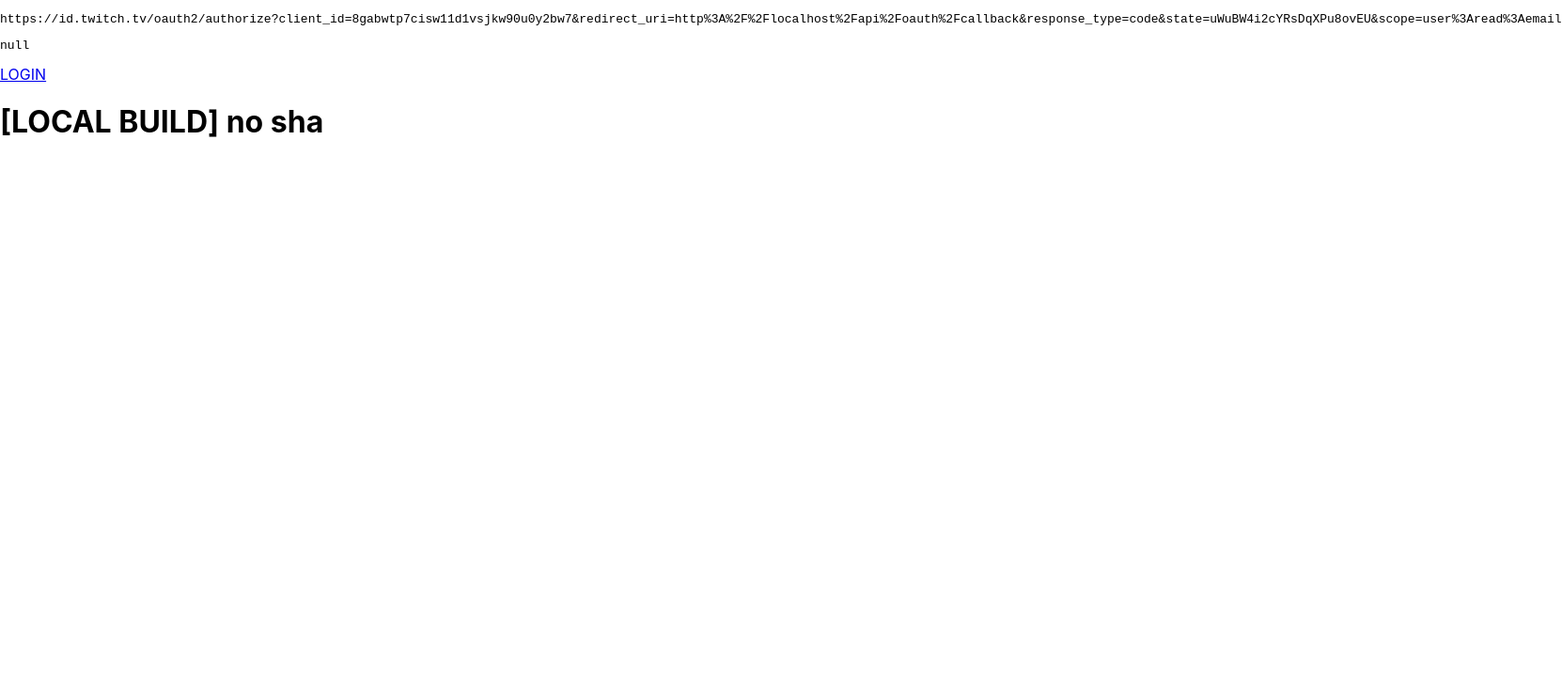
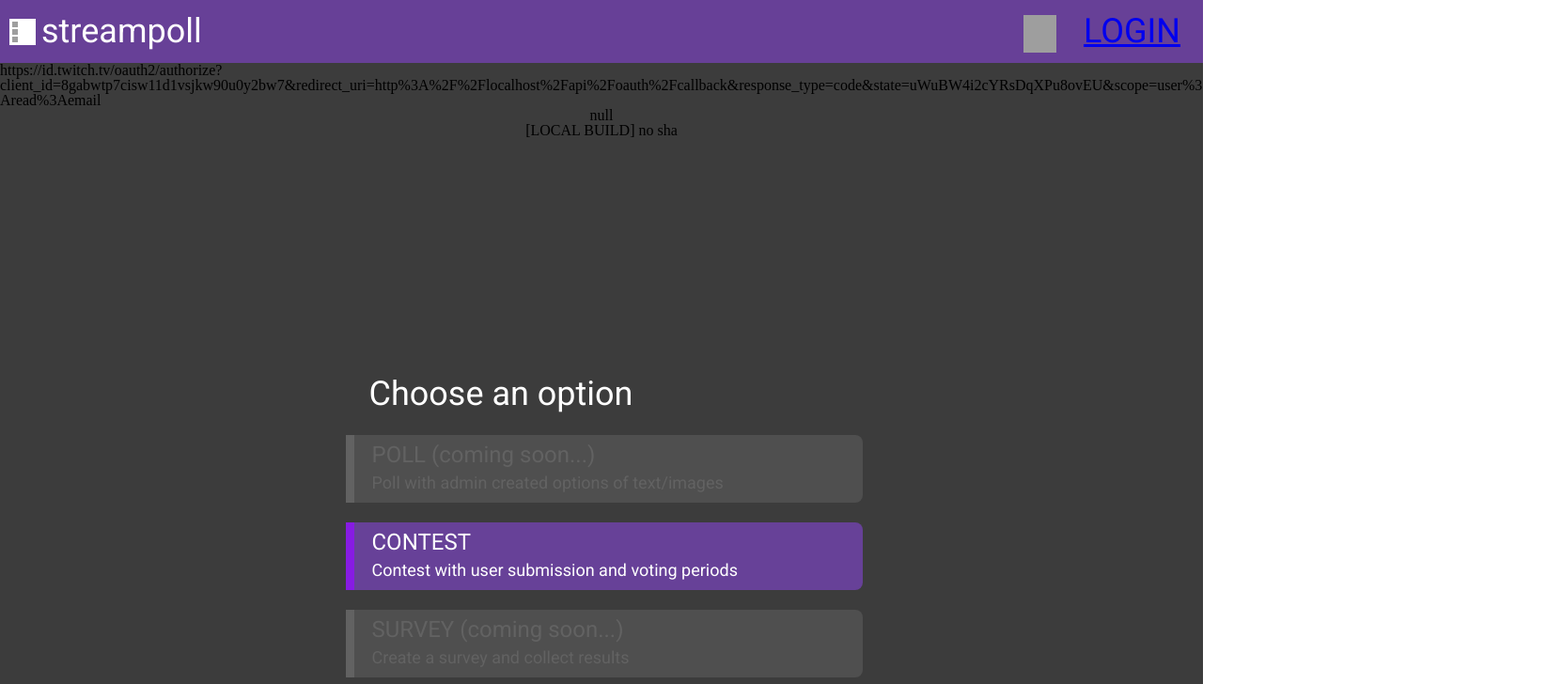
Before and after one commit to alex-oser/streampoll, a React (Create React App) app: page / in a window 1280 px wide. Shown: the top 728 px of the page at 94% size, 1662 px wide, since content can reach past the window. Built offline with nearby package versions, Linux system fonts and the light colour scheme; no server answers; grey boxes are pictures that could not be loaded.

Commit message:
Beginning on UI

```diff
--- a/src/App.tsx
+++ b/src/App.tsx
@@ -11,14 +11,9 @@
 
 const { REACT_APP_BUILD_INFO, REACT_APP_CLIENT_ID } = process.env;
 
-function App() {
+const App = () => {
   const [userData, setUserData] = useState(null);
-
-  console.log(process.env);
-  console.log("REACT_APP_CLIENT_ID", REACT_APP_CLIENT_ID);
-
   const state = nanoid(22);
-  console.log(state);
 
   const paramsMap: any = {
     client_id: REACT_APP_CLIENT_ID,
@@ -39,6 +34,7 @@
     })
       .then((res) => res.json())
       .then((res) => {
+        console.log("response is " + JSON.stringify(res))
         if (!res.error) {
           setUserData(res)
         }
@@ -47,20 +43,139 @@
 
   return (
     <Router>
-      <div className="Login">
-        <pre>{loginUrl}</pre>
+      <div className="create-poll">
+        <Header vector={CreatePollData.headerProps.vector} logoProps={CreatePollData.headerProps.logoProps} userData={userData} loginUrl={loginUrl} />
+        <div style={{wordBreak: "break-word"}}>{loginUrl}</div>
         <pre>{JSON.stringify(userData)}</pre>
-
-        {userData ? (
-          <a href="/api/logout">LOG OUT</a>
-        ) : (
-          <a href={loginUrl}>LOGIN</a>
-        )}
-
         <h1>{REACT_APP_BUILD_INFO}</h1>
+        <CreatePollOptions
+          basicPollProps={CreatePollData.basicPollData}
+          contestProps={CreatePollData.contestData}
+          surveyProps={CreatePollData.surveyData}
+        />
       </div>
     </Router>
   );
 }
 
+const CreatePollOptions = (props: any) => {
+  const { basicPollProps, contestProps, surveyProps } = props;
+
+  return (
+    <div>
+      <div className="choose-poll-title valign-text-middle roboto-normal-white-36px">Choose an option</div>
+      <PollOption
+        title={basicPollProps.title}
+        description={basicPollProps.description}
+        isActive={false}
+      />
+      <PollOption
+        title={contestProps.title}
+        description={contestProps.description}
+      />
+      <PollOption
+        title={surveyProps.title}
+        description={surveyProps.description}
+        isActive={false}
+      />
+    </div>
+      );
+}
+
+
+const Header = (props: any) => {
+  const { vector, logoProps, userData, loginUrl } = props;
+  console.log("login url is " + loginUrl)
+  return (
+    <div className="header">
+      <Logo
+        ellipse3={logoProps.ellipse3}
+        ellipse4={logoProps.ellipse4}
+        ellipse5={logoProps.ellipse5}
+        logonameI6961069={logoProps.logonameI6961069}
+      />
+      <div className="connect">
+        <img className="vector" src={vector} />
+        <div className="text-1 valign-text-middle roboto-normal-white-36px">
+          { userData ? (
+            <a href="/api/logout">hi {userData.display_name}</a>
+          ) : (
+            <a href={loginUrl}>LOGIN</a>
+          )}
+        </div>
+      </div>
+    </div>
+  );
+}
+
+
+const Logo = (props: any) => {
+  const { ellipse3, ellipse4, ellipse5, logonameI6961069 } = props;
+
+  return (
+    <div className="logo">
+      <div className="overlap-group">
+        <img className="ellipse-3" src={ellipse3} />
+        <img className="ellipse-" src={ellipse4} />
+        <img className="ellipse-" src={ellipse5} />
+      </div>
+      <h1 className="logo-name-i6961069 valign-text-middle roboto-normal-white-36px">{logonameI6961069}</h1>
+    </div>
+  );
+}
+
+
+const PollOption = (props: any) => {
+  const { title, description, isActive = true } = props;
+
+  return (
+    <div className={"poll-option-inactive " + (isActive === true ? "poll-option-active" : "")}>
+      <div className={isActive === true ? "poll-option-active-accent" : "poll-option-inactive-accent"}></div>
+      <div className="auto-flex">
+        <div className={"poll-option-title-i12 valign-text-middle " + (isActive == true ? "roboto-normal-white-24px" : "roboto-normal-storm-dust-24px")}>
+          {title}
+        </div>
+        <div className={"poll-option-text-i12 valign-text-middle " + (isActive == true ? "roboto-normal-white-18px" : "roboto-normal-storm-dust-18px")}>
+          {description}
+        </div>
+      </div>
+    </div>
+  );
+}
+
+const logoData = {
+    ellipse3: "https://anima-uploads.s3.amazonaws.com/projects/6043f71a550d896f1a967344/releases/6043f79a8cf12c0a1acfc6db/img/ellipse-3@2x.svg",
+    ellipse4: "https://anima-uploads.s3.amazonaws.com/projects/6043f71a550d896f1a967344/releases/6043f79a8cf12c0a1acfc6db/img/ellipse-3@2x.svg",
+    ellipse5: "https://anima-uploads.s3.amazonaws.com/projects/6043f71a550d896f1a967344/releases/6043f79a8cf12c0a1acfc6db/img/ellipse-3@2x.svg",
+    logonameI6961069: "streampoll",
+};
+
+const headerData = {
+    vector: "https://anima-uploads.s3.amazonaws.com/projects/6043f71a550d896f1a967344/releases/6043f79a8cf12c0a1acfc6db/img/vector@2x.svg",
+    text1: "connect",
+    logoProps: logoData,
+};
+
+const basicPollData = {
+    title: "POLL (coming soon...)",
+    description: "Poll with admin created options of text/images",
+};
+
+const contestData = {
+    title: "CONTEST",
+    description: "Contest with user submission and voting periods",
+};
+
+const surveyData = {
+    title: "SURVEY (coming soon...)",
+    description: "Create a survey and collect results",
+};
+
+const CreatePollData = {
+    headerProps: headerData,
+    basicPollData,
+    contestData,
+    surveyData,
+};
+
 export default App;
--- a/src/index.css
+++ b/src/index.css
@@ -1,13 +1,178 @@
-body {
-  margin: 0;
-  font-family: -apple-system, BlinkMacSystemFont, 'Segoe UI', 'Roboto', 'Oxygen',
-    'Ubuntu', 'Cantarell', 'Fira Sans', 'Droid Sans', 'Helvetica Neue',
-    sans-serif;
-  -webkit-font-smoothing: antialiased;
-  -moz-osx-font-smoothing: grayscale;
+@import url("https://cdnjs.cloudflare.com/ajax/libs/meyer-reset/2.0/reset.min.css");
+@import url("https://fonts.googleapis.com/css?family=Roboto:700,400");
+* {
+  box-sizing: border-box;
 }
-
-code {
-  font-family: source-code-pro, Menlo, Monaco, Consolas, 'Courier New',
-    monospace;
+.create-poll {
+  align-items: center;
+  background-color: var(--masala);
+  display: flex;
+  flex-direction: column;
+  height: 100vh;
+  width: 100%;
 }
+.create-poll .auto-flex {
+  align-items: flex-start;
+  display: flex;
+  flex-direction: column;
+  margin-bottom: 5.84px;
+  margin-left: 19px;
+  min-height: 56px;
+  width: 522px;
+}
+.create-poll .choose-poll-title {
+  height: 46px;
+  letter-spacing: 0px;
+  margin-left: 7px;
+  margin-top: 249px;
+  min-height: 46px;
+  text-align: center;
+  width: 327px;
+}
+.create-poll .connect {
+  align-items: right;
+  display: flex;
+  height: 44px;
+  margin-left: auto;
+  margin-top: 1px;
+  min-width: 181px;
+}
+.create-poll .ellipse- {
+  height: 6px;
+  margin-top: 2px;
+  width: 6px;
+}
+.create-poll .ellipse-3 {
+  height: 6px;
+  width: 6px;
+}
+.create-poll .header {
+  align-items: center;
+  background-color: var(--royal-purple);
+  display: flex;
+  height: 67px;
+  width: 100%;
+  padding: 0 10px;
+}
+.create-poll .logo {
+  align-items: flex-start;
+  display: flex;
+  height: 47px;
+  justify-content: flex-end;
+  min-width: 239px;
+  padding: 2px 0;
+}
+.create-poll .logo-name-i6961069 {
+  height: 42px;
+  letter-spacing: 0px;
+  margin-left: 6px;
+  min-height: 42px;
+  width: 219px;
+}
+.create-poll .overlap-group {
+  align-items: flex-start;
+  align-self: center;
+  background-color: white;
+  display: flex;
+  flex-direction: column;
+  margin-top: 1px;
+  min-height: 28px;
+  padding: 3px;
+  width: 28px;
+}
+.create-poll .poll-option-inactive {
+  align-items: center;
+  background-color: var(--abbey);
+  border-radius: 8px;
+  display: flex;
+  margin-left: 5px;
+  margin-top: 21px;
+  min-width: 549px;
+}
+.create-poll .poll-option-active {
+  background-color: var(--royal-purple-2);
+}
+.create-poll .poll-option-inactive-accent {
+  background-color: var(--storm-dust);
+  height: 72px;
+  width: 9px;
+}
+.create-poll .poll-option-active-accent {
+  background-color: var(--electric-violet);
+  height: 72px;
+  width: 9px;
+}
+.create-poll .poll-option-text-i12 {
+  height: 20px;
+  letter-spacing: 0px;
+  margin-top: 5px;
+  min-height: 20px;
+  width: 522px;
+}
+.create-poll .poll-option-title-i12 {
+  height: 31px;
+  letter-spacing: 0px;
+  min-height: 31px;
+  width: 454px;
+}
+.create-poll .text-1 {
+  height: 42px;
+  letter-spacing: 0px;
+  margin-left: 15px;
+  min-height: 42px;
+  min-width: 131px;
+  text-align: center;
+}
+.create-poll .vector {
+  align-self: flex-end;
+  height: 40px;
+  width: 35px;
+}
+.roboto-normal-storm-dust-18px {
+  color: var(--storm-dust);
+  font-family: "Roboto", Helvetica;
+  font-size: 18px;
+  font-style: normal;
+  font-weight: 400;
+}
+.roboto-normal-storm-dust-24px {
+  color: var(--storm-dust);
+  font-family: "Roboto", Helvetica;
+  font-size: 24px;
+  font-style: normal;
+  font-weight: 400;
+}
+.roboto-normal-white-18px {
+  color: white;
+  font-family: "Roboto", Helvetica;
+  font-size: 18px;
+  font-style: normal;
+  font-weight: 400;
+}
+.roboto-normal-white-24px {
+  color: white;
+  font-family: "Roboto", Helvetica;
+  font-size: 24px;
+  font-style: normal;
+  font-weight: 400;
+}
+.roboto-normal-white-36px {
+  color: white;
+  font-family: "Roboto", Helvetica;
+  font-size: 36px;
+  font-style: normal;
+  font-weight: 400;
+}
+:root {
+  --abbey: rgba(79, 79, 79, 1);
+  --electric-violet: rgba(135, 27, 227, 1);
+  --masala: rgba(60, 60, 60, 1);
+  --royal-purple: rgba(103, 64, 151, 1);
+  --royal-purple-2: rgba(103, 65, 152, 1);
+  --storm-dust: rgba(98, 98, 98, 1);
+}
+.valign-text-middle {
+  display: flex;
+  flex-direction: column;
+  justify-content: center;
+}
```
